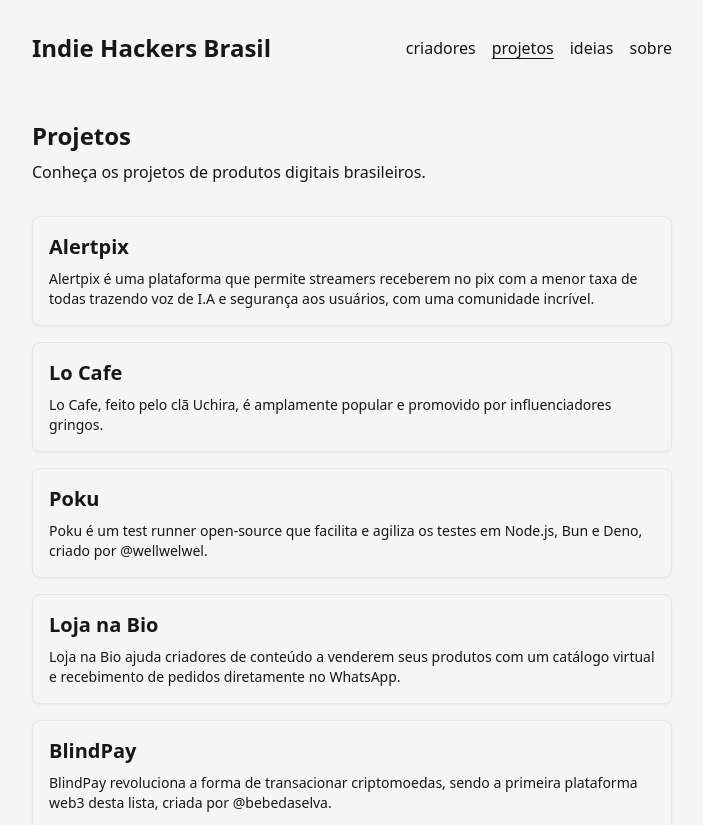
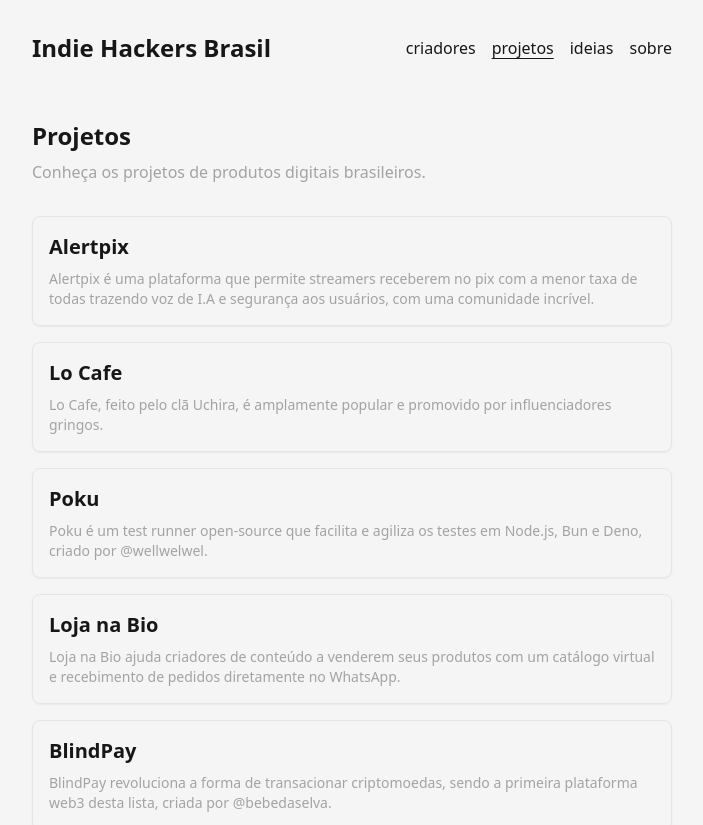
Before and after one commit to Indie-Hackers-Brasil/website, a Next.js app: page /projetos in a window 1280 px wide. Shown: the top 825 px of the page, without its empty margins (288-991 px from the left). Built offline with nearby package versions, Linux system fonts and the light colour scheme.

Commit message:
changing text description color and add external link icon

```diff
--- a/src/app/criadores/page.tsx
+++ b/src/app/criadores/page.tsx
@@ -2,7 +2,7 @@
   return (
     <main className="flex flex-col gap-2 text-balance">
       <h1 className="text-2xl font-bold">Criadores</h1>
-      <p>Conheça os criadores de produtos digitais brasileiros.</p>
+      <p className='text-neutral-400'>Conheça os criadores de produtos digitais brasileiros.</p>
     </main>
   );
 }
--- a/src/app/ideias/page.tsx
+++ b/src/app/ideias/page.tsx
@@ -2,7 +2,7 @@
   return (
     <main className="flex flex-col gap-2 text-balance">
       <h1 className="text-2xl font-bold">Ideias</h1>
-      <p>Conheça as ideias de produtos digitais brasileiros.</p>
+      <p className='text-neutral-400'>Conheça as ideias de produtos digitais brasileiros.</p>
     </main>
   );
 }
--- a/src/app/projetos/page.tsx
+++ b/src/app/projetos/page.tsx
@@ -1,16 +1,35 @@
+'use client'
+
 import projects from '@/data/projects';
 
 export default function Page() {
   return (
     <main className="flex flex-col gap-2">
       <h1 className="text-2xl font-bold">Projetos</h1>
-      <p>Conheça os projetos de produtos digitais brasileiros.</p>
+      <p className='text-neutral-400' >Conheça os projetos de produtos digitais brasileiros.</p>
+
       <div className="space-y-4 py-4">
         {projects.map((project, index) => (
-          <a href={project.site} className="mt-2 inline-block" target="_blank" key={index}>
-            <div className="flex flex-col gap-2 rounded-lg border border-neutral-200 p-4 shadow-sm transition-all hover:scale-105 hover:border-violet-500 hover:shadow-md dark:border-neutral-800">
-              <h2 className="text-xl font-semibold">{project.titulo}</h2>
-              <p className="text-sm">{project.descricao}</p>
+          <a href={project.site} className="mt-2 block" target="_blank" key={index}>
+            <div className="group flex flex-col gap-2 rounded-lg border border-neutral-200 p-4 shadow-sm transition-all hover:scale-105 hover:border-violet-500 hover:shadow-md dark:border-neutral-800">
+              <div className="flex items-center gap-1">
+                <h2 className="text-xl font-semibold">{project.titulo}</h2>
+
+                <svg className="hidden group-hover:block" xmlns="http://www.w3.org/2000/svg" width="16px" height="16px" viewBox="0 0 24 24" fill="none">
+                  <g id="Interface / External_Link">
+                    <path
+                      id="Vector"
+                      d="M10.0002 5H8.2002C7.08009 5 6.51962 5 6.0918 5.21799C5.71547 5.40973 5.40973 5.71547 5.21799 6.0918C5 6.51962 5 7.08009 5 8.2002V15.8002C5 16.9203 5 17.4801 5.21799 17.9079C5.40973 18.2842 5.71547 18.5905 6.0918 18.7822C6.5192 19 7.07899 19 8.19691 19H15.8031C16.921 19 17.48 19 17.9074 18.7822C18.2837 18.5905 18.5905 18.2839 18.7822 17.9076C19 17.4802 19 16.921 19 15.8031V14M20 9V4M20 4H15M20 4L13 11"
+                      stroke="#a3a3a3"
+                      stroke-width="2"
+                      stroke-linecap="round"
+                      stroke-linejoin="round"
+                    />
+                  </g>
+                </svg>
+              </div>
+
+              <p className="text-sm text-neutral-400">{project.descricao}</p>
             </div>
           </a>
         ))}
--- a/src/app/sobre/page.tsx
+++ b/src/app/sobre/page.tsx
@@ -2,7 +2,7 @@
   return (
     <main className="flex flex-col gap-2 text-balance">
       <h1 className="text-2xl font-bold">Sobre</h1>
-      <p>Em desenvolvimento.</p>
+      <p className='text-neutral-400'>Em desenvolvimento.</p>
     </main>
   );
 }
```
